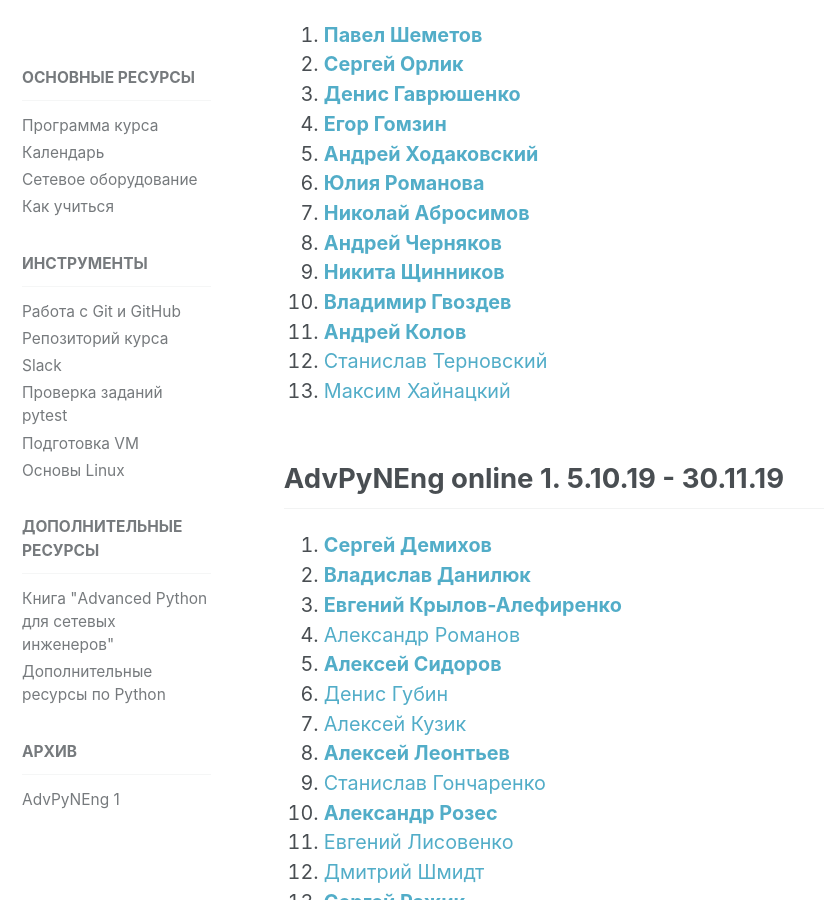
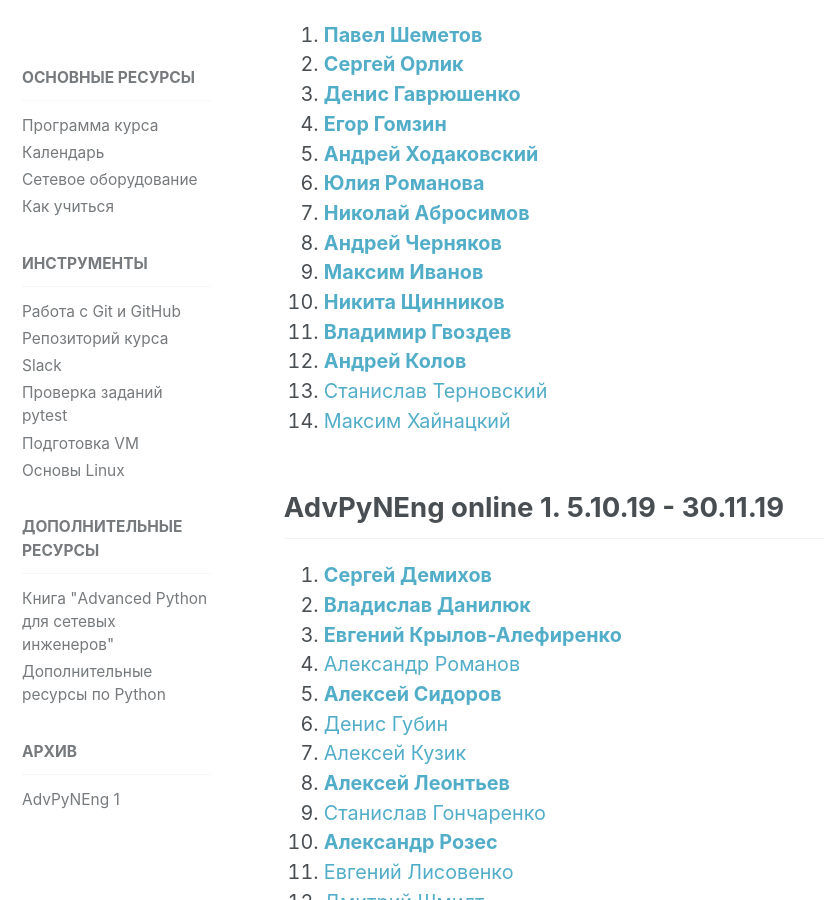
Before and after one commit to advpyneng/advpyneng.github.io, a Jekyll site: the page built from _pages/alumni.md, in a window 1280 px wide and 900 px high, scrolled down 448 px. Shown: the whole window, without its empty margins (0-824 px from the left). Built offline with Jekyll 4.4.1, drawn with Linux system fonts in a browser that asks for light colours.

Commit message:
update alumni

```diff
--- a/_pages/alumni.md
+++ b/_pages/alumni.md
@@ -17,11 +17,12 @@ comments: false
 6. **[Юлия Романова](https://advpyneng.github.io/alumni/Julya_Romanova)**
 7. **[Николай Абросимов](https://advpyneng.github.io/alumni/Nikolay_Abrosimov)**
 8. **[Андрей Черняков](https://advpyneng.github.io/alumni/Andrey_Chernyakov)**
-9. **[Никита Щинников](https://advpyneng.github.io/alumni/Nikita_Schinnikov)**
-10. **[Владимир Гвоздев](https://advpyneng.github.io/alumni/Vladimir_Gvozdev)**
-11. **[Андрей Колов](https://advpyneng.github.io/alumni/Andrey_Kolov)**
-12. [Станислав Терновский](https://advpyneng.github.io/alumni/Stanislau_Tsiarnouski)
-13. [Максим Хайнацкий](https://advpyneng.github.io/alumni/Maksim_Khainatskiy)
+9. **[Максим Иванов](https://advpyneng.github.io/alumni/Maksim_Ivanov)**
+10. **[Никита Щинников](https://advpyneng.github.io/alumni/Nikita_Schinnikov)**
+11. **[Владимир Гвоздев](https://advpyneng.github.io/alumni/Vladimir_Gvozdev)**
+12. **[Андрей Колов](https://advpyneng.github.io/alumni/Andrey_Kolov)**
+13. [Станислав Терновский](https://advpyneng.github.io/alumni/Stanislau_Tsiarnouski)
+14. [Максим Хайнацкий](https://advpyneng.github.io/alumni/Maksim_Khainatskiy)
 
 
 ## AdvPyNEng online 1. 5.10.19 - 30.11.19
```
Also changed, not shown: certificates/Maksim_Ivanov.md (added, +11 -0 lines).
